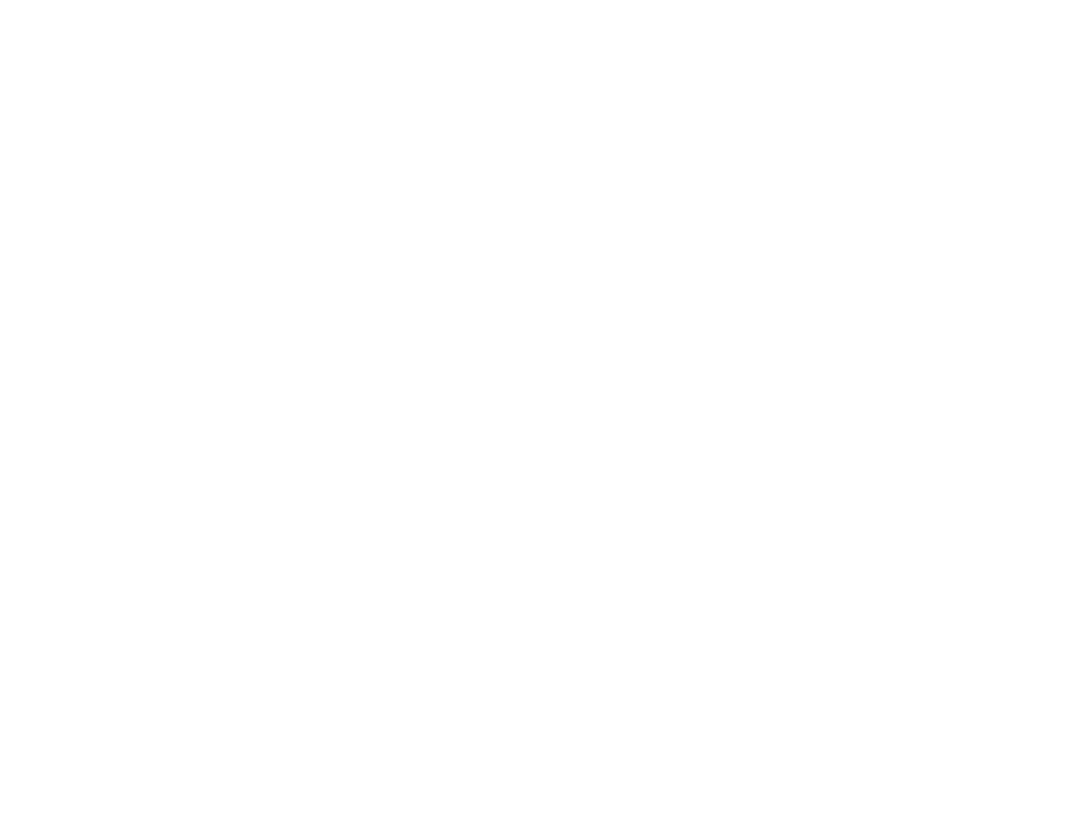
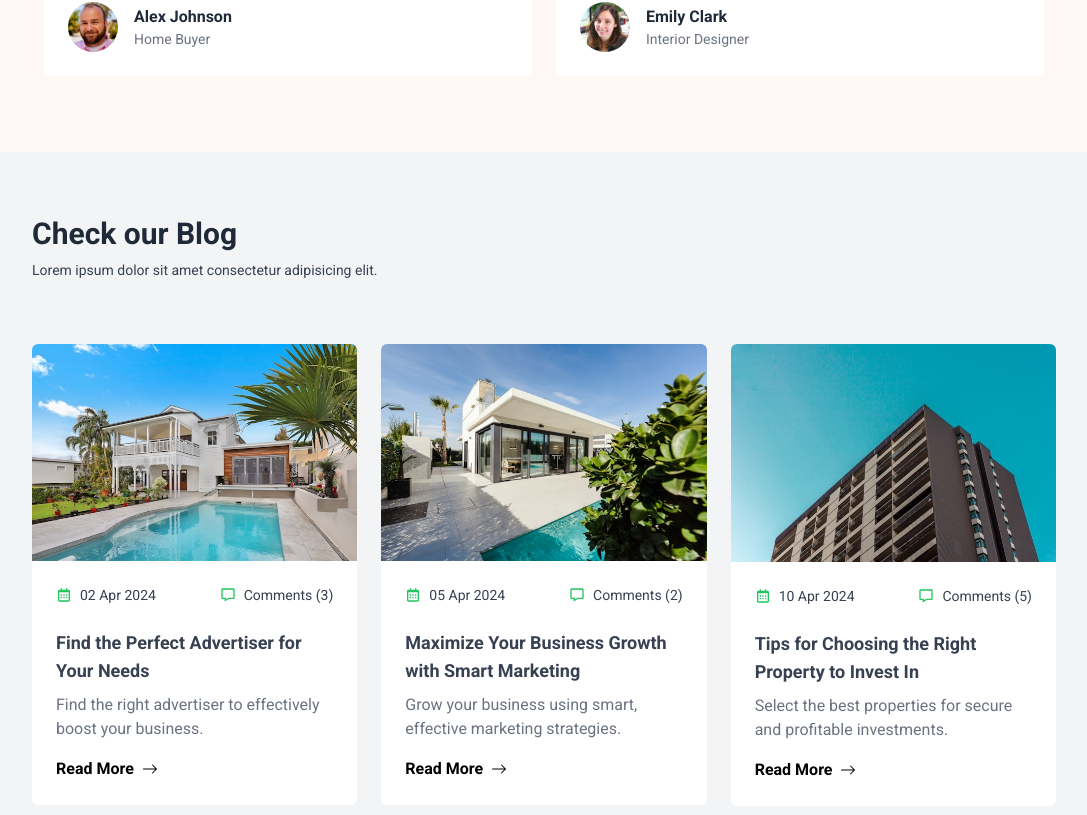
Before and after one commit to artomily/realestate, a Next.js app: page / in a window 1280 px wide. Shown: the part 4357-5172 px from the top of the page, without its empty margins (96-1183 px from the left). Before the commit the page ends 3978 px from the top, so only its background shows below. Built offline with nearby package versions, Linux system fonts and the light colour scheme.

Commit message:
add blogs section

```diff
--- /dev/null
+++ b/components/Home/Blog/Blog.tsx
@@ -0,0 +1,25 @@
+import SectionHeading from "@/components/Helper/SectionHeading";
+import { blogs } from "@/data/data";
+import React from "react";
+import BlogCard from "./BlogCard";
+
+const Blog = () => {
+  return (
+    <div className="py-16 bg-gray-100">
+      <div className="w-[80%] mx-auto">
+        <SectionHeading heading="Check our Blog" />
+        <div className="grid grid-cols-1 md:grid-cols-2 xl:grid-cols-3 mt-16 gap-6 items-center">
+          {blogs.map((blog) => {
+            return (
+              <div key={blog.id}>
+                <BlogCard blog={blog} />
+              </div>
+            )
+          })}
+        </div>
+      </div>
+    </div>
+  );
+};
+
+export default Blog;
--- /dev/null
+++ b/components/Home/Blog/BlogCard.tsx
@@ -0,0 +1,53 @@
+import React from "react";
+import Image from "next/image";
+import { BiCalendar, BiMessage } from "react-icons/bi";
+import { BsArrowRight } from "react-icons/bs";
+
+type Props = {
+  blog: {
+    id: number;
+    date: string;
+    comment: string;
+    title: string;
+    shortDescription: string;
+    image: string;
+  };
+};
+
+const BlogCard = ({ blog }: Props) => {
+  return (
+    <div className="bg-white rounded-md overflow-hidden">
+      <div>
+        <Image
+          src={blog.image}
+          alt={blog.title}
+          width={300}
+          height={300}
+          className="w-full"
+        />
+        <div className="p-6">
+          <div className="flex items-center justify-between">
+            <div className="flex items-center space-x-2">
+              <BiCalendar className="text-green-500" />
+              <span className="text-gray-700 text-sm">{blog.date}</span>
+            </div>
+            <div className="flex items-center space-x-2">
+              <BiMessage className="text-green-500" />
+              <span className="text-gray-700 text-sm">{blog.comment}</span>
+            </div>
+          </div>
+          <h1 className="mt-6 font-bold hover:underline cursor-pointer mb-2 text-lg text-gray-700">
+            {blog.title}
+          </h1>
+          <p className="text-gray-500 text-base">{blog.shortDescription}</p>
+          <div className="mt-4 flex items-center space-x-2 hover:text-green-500 cursor-pointer">
+            <span className="font-bold">Read More</span>
+            <BsArrowRight/>
+          </div>
+        </div>
+      </div>
+    </div>
+  );
+};
+
+export default BlogCard;
--- a/components/Home/Home.tsx
+++ b/components/Home/Home.tsx
@@ -4,6 +4,8 @@
 import Properties from './Properties/Properties'
 import CityProperties from './CityProperties/CityProperties'
 import BuildingFeature from './BuildingFeature/BuildingFeature'
+import Reviews from './Reviews/Reviews'
+import Blog from './Blog/Blog'
 
 const Home = () => {
   return (
@@ -12,7 +14,9 @@
       <ApartmentType />
       <Properties />
       <CityProperties />
-      <BuildingFeature/>
+      <BuildingFeature />
+      <Reviews />
+      <Blog/>
     </div>
   )
 }
```
